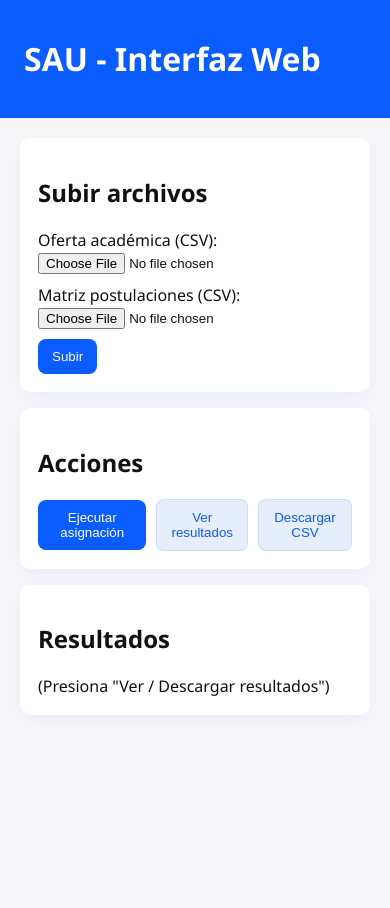
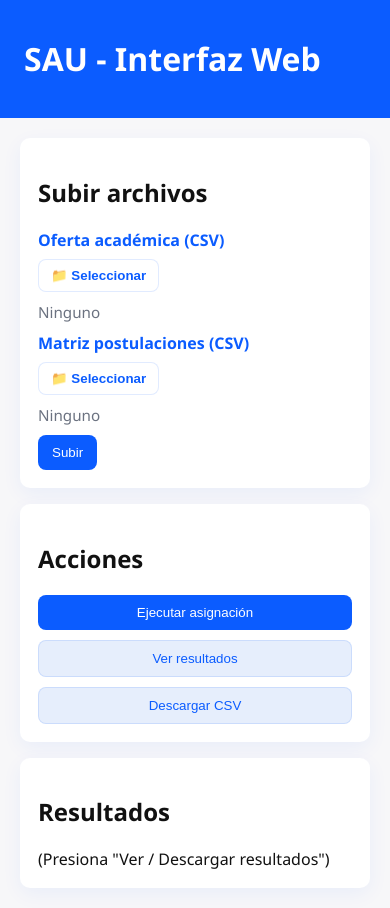
Before and after one commit to Tokioh/SAUPOO, a plain HTML site: page web/index.html in a window 390 px wide. Before the commit the page ends 844 px from the top, so only its background shows below. Drawn offline with Linux system fonts and the light colour scheme; files that its build step writes are made by us from their sources; files whose address does not match are found by name.

Commit message:
Agregue controles de carga de archivos personalizados a la interfaz web
Se reemplazan las entradas de archivo predeterminadas con controles personalizados para la carga de archivos CSV en index.html, se añaden CSS compatibles para el diseño y la capacidad de respuesta, y se actualiza main.js para gestionar la selección de archivos y mostrar los nombres de archivo seleccionados. Se mejora la experiencia del usuario y la consistencia visual al subir archivos.

```diff
--- a/web/css/styles.css
+++ b/web/css/styles.css
@@ -7,6 +7,16 @@ button{background:var(--accent);color:#fff;border:0;padding:10px 14px;border-rad
 button.secondary{background:#e6eefc;color:var(--accent);border:1px solid rgba(11,92,255,0.12)}
 button.primary{background:var(--accent)}
 label{display:block;margin:10px 0}
+/* File upload custom control */
+.file-upload{margin:10px 0}
+.file-label{display:block;margin-bottom:8px;font-weight:600;color:var(--accent)}
+.file-row{display:flex;align-items:center;gap:10px}
+.file-input{position:absolute;left:-9999px;width:1px;height:1px;overflow:hidden}
+.file-btn{display:inline-flex;align-items:center;gap:8px;background:#fff;color:var(--accent);border:1px solid rgba(11,92,255,0.12);padding:8px 12px;border-radius:8px;cursor:pointer;font-weight:600}
+.file-btn:hover{background:linear-gradient(180deg,#fbfdff,#eef6ff)}
+.file-btn:focus{outline:3px solid rgba(11,92,255,0.12);outline-offset:2px}
+.file-name{color:#6b7280;font-size:0.95rem;white-space:nowrap;overflow:hidden;text-overflow:ellipsis;max-width:420px}
+
 #resultsArea{max-height:520px;overflow:auto}
 .actions-row{display:flex;gap:10px;align-items:center}
 .busy{opacity:0.9}
@@ -14,3 +24,10 @@ label{display:block;margin:10px 0}
 .results-table{width:100%;border-collapse:collapse}
 .results-table th{background:#f2f6ff;padding:8px;text-align:left}
 .results-table td{padding:8px;border-top:1px solid #eee}
+
+/* Small responsive tweaks for mobile */
+@media (max-width:520px){
+	.file-row{flex-direction:column;align-items:flex-start}
+	.file-name{max-width:100%}
+	.actions-row{flex-direction:column;align-items:stretch}
+}
--- a/web/index.html
+++ b/web/index.html
@@ -15,8 +15,24 @@
       <section id="upload">
         <h2>Subir archivos</h2>
         <form id="uploadForm">
-          <label>Oferta académica (CSV): <input type="file" id="ofertaFile" accept=".csv"></label>
-          <label>Matriz postulaciones (CSV): <input type="file" id="postFile" accept=".csv"></label>
+          <div class="file-upload">
+            <label class="file-label">Oferta académica (CSV)</label>
+            <div class="file-row">
+              <input type="file" id="ofertaFile" accept=".csv" class="file-input" aria-describedby="ofertaFileName">
+              <button type="button" class="file-btn" data-target="ofertaFile">📁 Seleccionar</button>
+              <span class="file-name" id="ofertaFileName">Ninguno</span>
+            </div>
+          </div>
+
+          <div class="file-upload">
+            <label class="file-label">Matriz postulaciones (CSV)</label>
+            <div class="file-row">
+              <input type="file" id="postFile" accept=".csv" class="file-input" aria-describedby="postFileName">
+              <button type="button" class="file-btn" data-target="postFile">📁 Seleccionar</button>
+              <span class="file-name" id="postFileName">Ninguno</span>
+            </div>
+          </div>
+
           <button type="submit">Subir</button>
         </form>
         <div id="uploadStatus"></div>
--- a/web/js/main.js
+++ b/web/js/main.js
@@ -7,6 +7,27 @@ const btnVerResultados = document.getElementById('btnVerResultados')
 const btnDescargarResultados = document.getElementById('btnDescargarResultados')
 const actionStatus = document.getElementById('actionStatus')
 const resultsArea = document.getElementById('resultsArea')
+
+// filename displays for custom file controls
+const ofertaFileName = document.getElementById('ofertaFileName')
+const postFileName = document.getElementById('postFileName')
+
+// wire custom "Seleccionar" buttons to the hidden inputs
+document.querySelectorAll('.file-btn').forEach(btn => {
+  btn.addEventListener('click', () => {
+    const target = btn.dataset.target
+    const inp = document.getElementById(target)
+    if (inp) inp.click()
+  })
+})
+
+// show selected file names
+if (ofertaFile) ofertaFile.addEventListener('change', () => {
+  ofertaFileName.textContent = ofertaFile.files && ofertaFile.files[0] ? ofertaFile.files[0].name : 'Ninguno'
+})
+if (postFile) postFile.addEventListener('change', () => {
+  postFileName.textContent = postFile.files && postFile.files[0] ? postFile.files[0].name : 'Ninguno'
+})
 
 uploadForm.addEventListener('submit', async (e) => {
   e.preventDefault()
```
